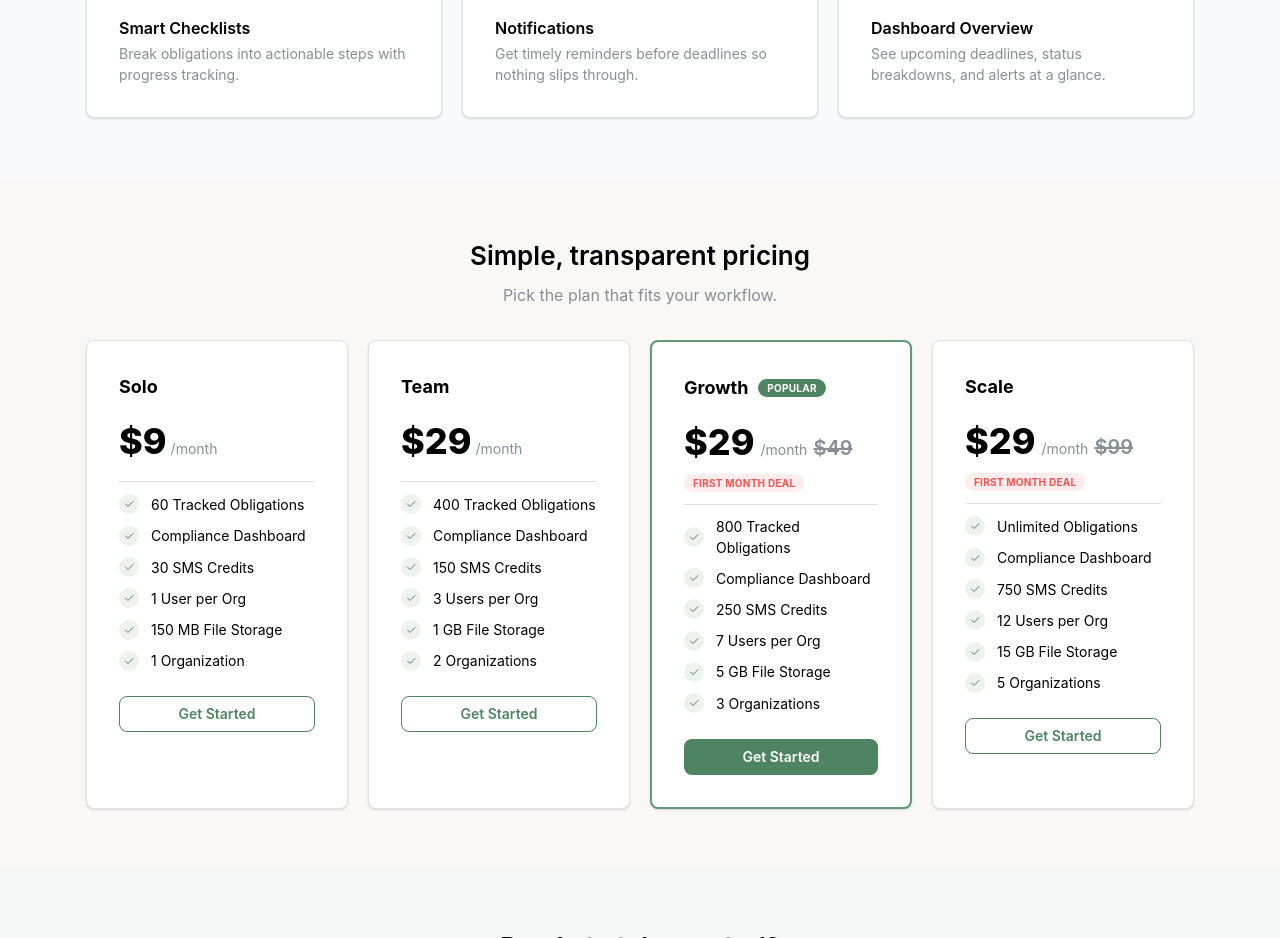
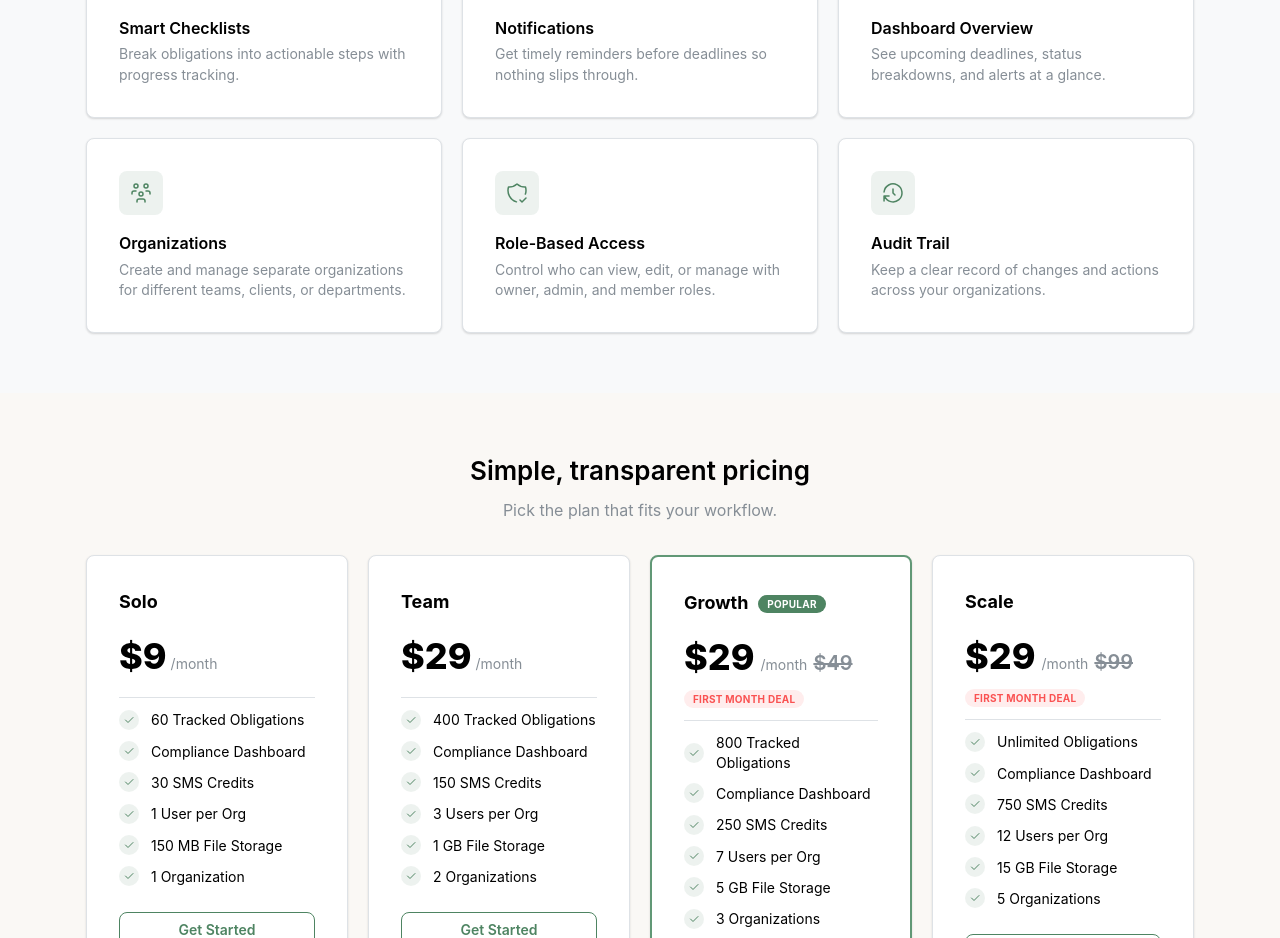
Before and after one commit to Ryan-Ardito/lapseless, a React (Vite) app: page / in a window 1280 px wide. Shown: the part 1520-2458 px from the top of the page. Built offline with nearby package versions, Linux system fonts and the light colour scheme; no server answers.

Commit message:
more feature cards on landing page

```diff
--- a/src/components/Landing/LandingPage.tsx
+++ b/src/components/Landing/LandingPage.tsx
@@ -8,7 +8,7 @@ import { useDisclosure } from '@mantine/hooks';
 import {
   IconClipboardList, IconFiles, IconBeach, IconChecklist, IconBell,
   IconLayoutDashboard, IconCheck, IconArrowRight, IconSettings,
-  IconLogout, IconUserCircle,
+  IconLogout, IconUserCircle, IconUsersGroup, IconShieldCheck, IconHistory,
 } from '@tabler/icons-react';
 import { notify } from '../../utils/notify';
 import { logout, getLoginUrl } from '../../api/http/auth';
@@ -48,6 +48,9 @@ const FEATURES = [
   { icon: IconChecklist, title: 'Smart Checklists', description: 'Break obligations into actionable steps with progress tracking.' },
   { icon: IconBell, title: 'Notifications', description: 'Get timely reminders before deadlines so nothing slips through.' },
   { icon: IconLayoutDashboard, title: 'Dashboard Overview', description: 'See upcoming deadlines, status breakdowns, and alerts at a glance.' },
+  { icon: IconUsersGroup, title: 'Organizations', description: 'Create and manage separate organizations for different teams, clients, or departments.' },
+  { icon: IconShieldCheck, title: 'Role-Based Access', description: 'Control who can view, edit, or manage with owner, admin, and member roles.' },
+  { icon: IconHistory, title: 'Audit Trail', description: 'Keep a clear record of changes and actions across your organizations.' },
 ];
 
 const API_URL = import.meta.env.VITE_API_URL as string | undefined;
```
